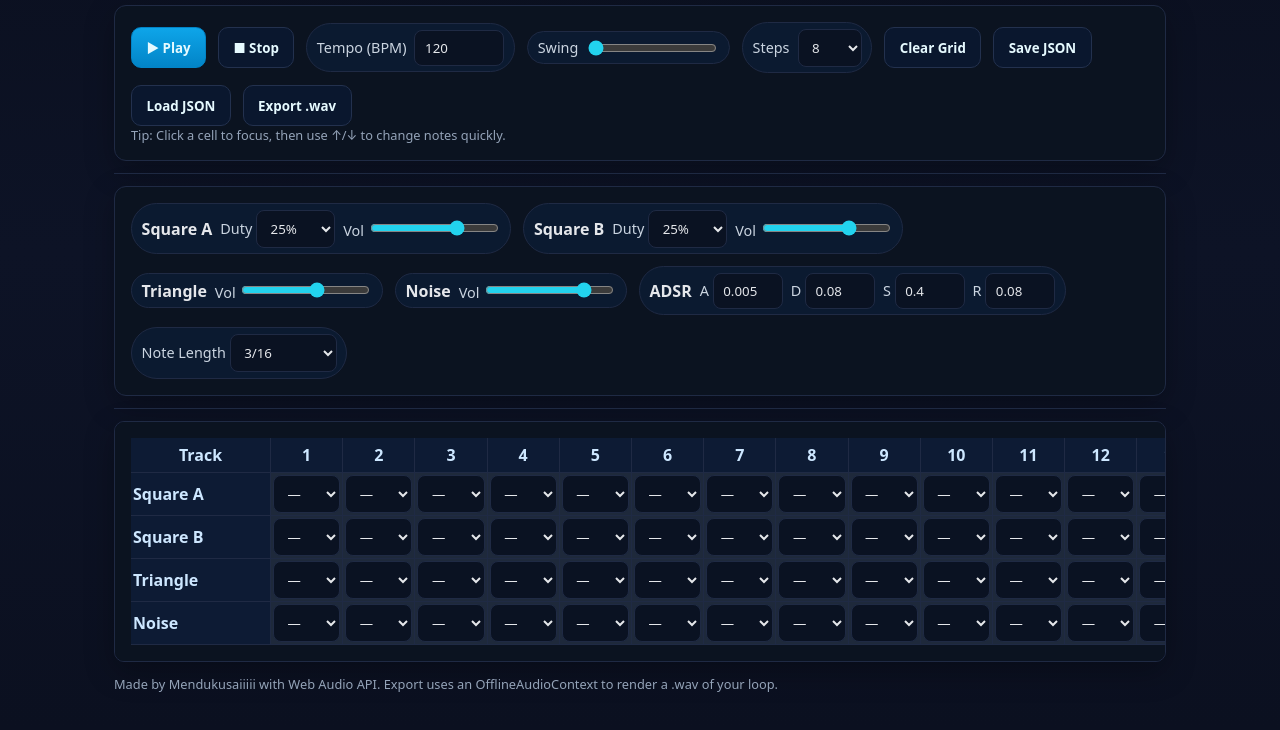
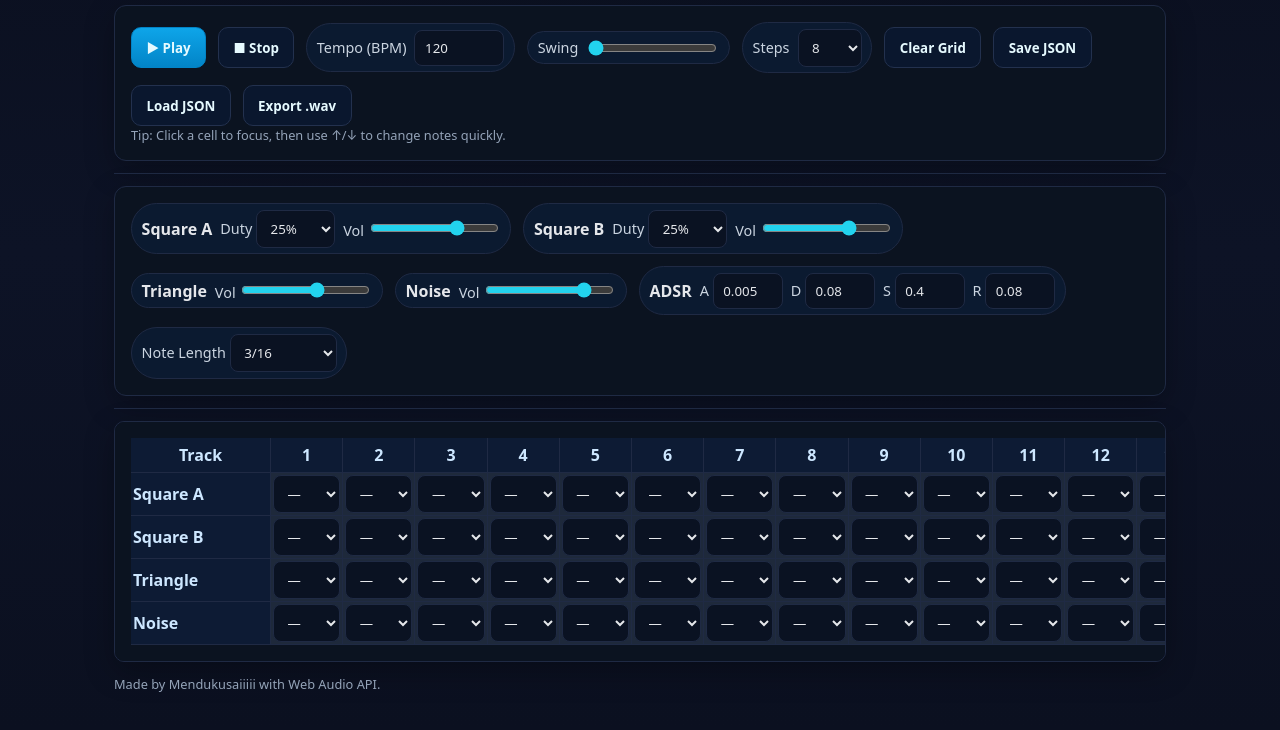
Before and after one commit to Mendukusaiiiii/8-Bit-Tune-Maker, a plain HTML site: page index.html in a window 1280 px wide. Shown: the part 70-800 px from the top of the page. Drawn offline with Linux system fonts and the light colour scheme.

Commit message:
index.html

```diff
--- a/index.html
+++ b/index.html
@@ -127,7 +127,7 @@
     <table id="seq"></table>
   </div>
 
-  <p class="tiny">Made by Mendukusaiiiii with Web Audio API. Export uses an OfflineAudioContext to render a .wav of your loop.</p>
+  <p class="tiny">Made by Mendukusaiiiii with Web Audio API.</p>
 </div>
 
 <script>
```
